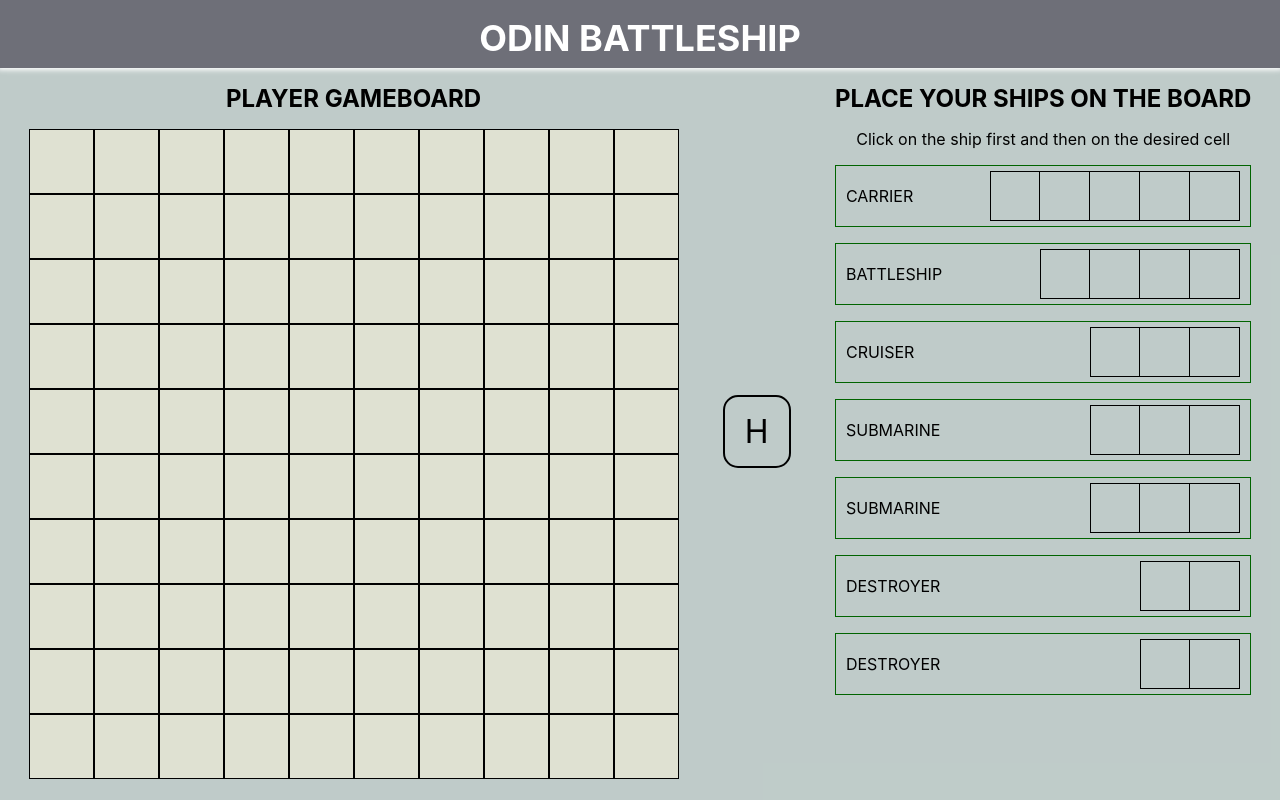
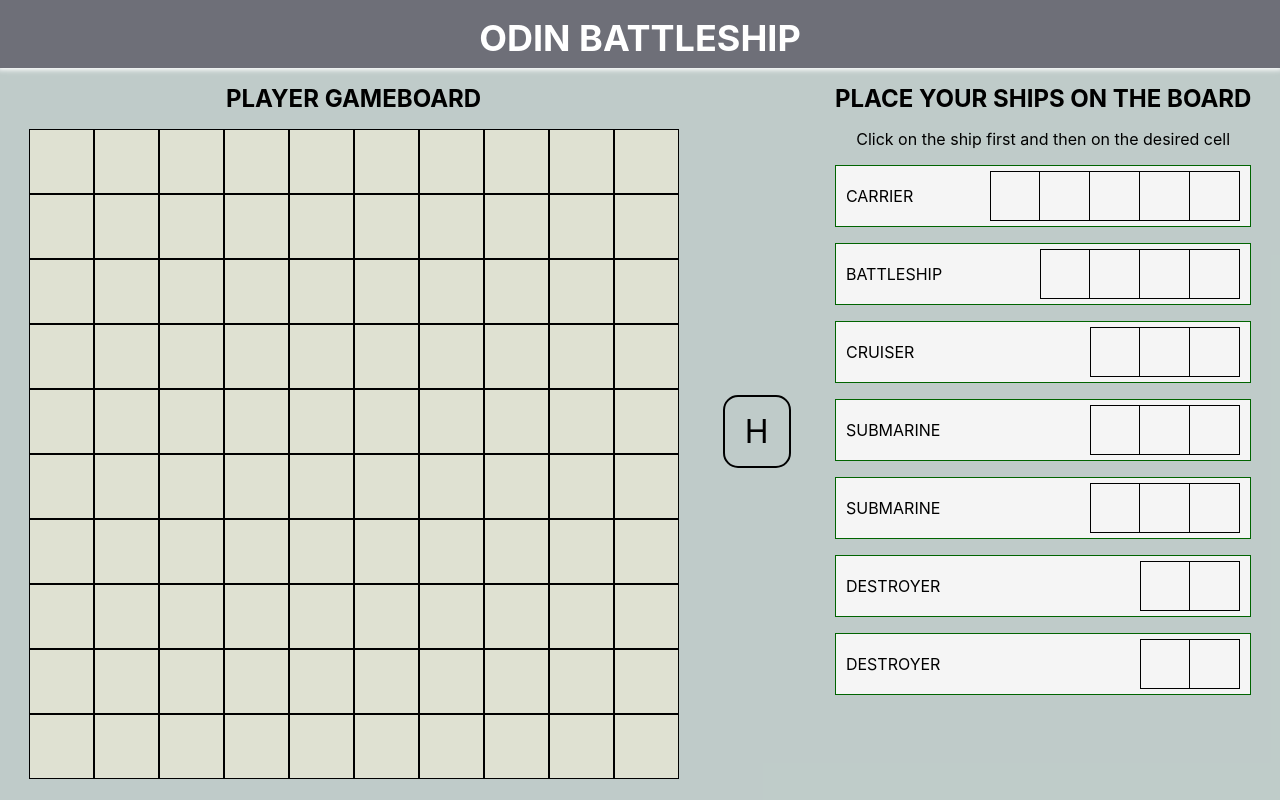
Before and after one commit to epysqyli/battleship-odin, a React (Create React App) app: page / in a window 1280 px wide. Built offline with nearby package versions, Linux system fonts and the light colour scheme.

Commit message:
Style change

```diff
--- a/src/styles/ships.scss
+++ b/src/styles/ships.scss
@@ -15,6 +15,7 @@
     align-items: center;
     margin: 2vh auto;
     border: 1px solid darkgreen;
+    background-color: whitesmoke;
     padding: 5px 10px;
     cursor: pointer;
     transition: box-shadow 200ms;
```
